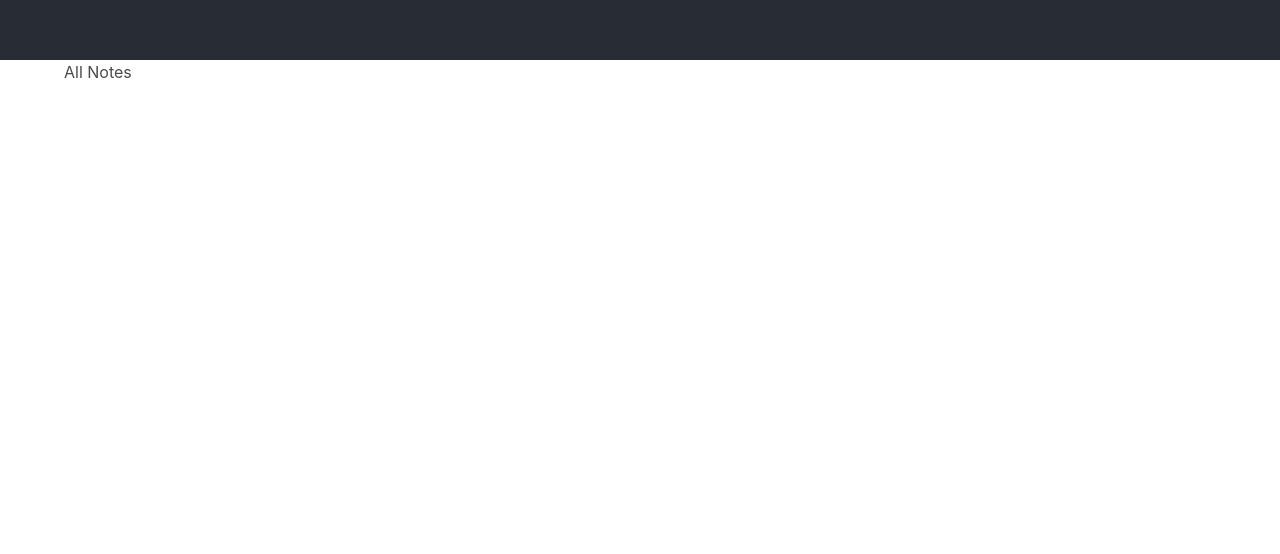
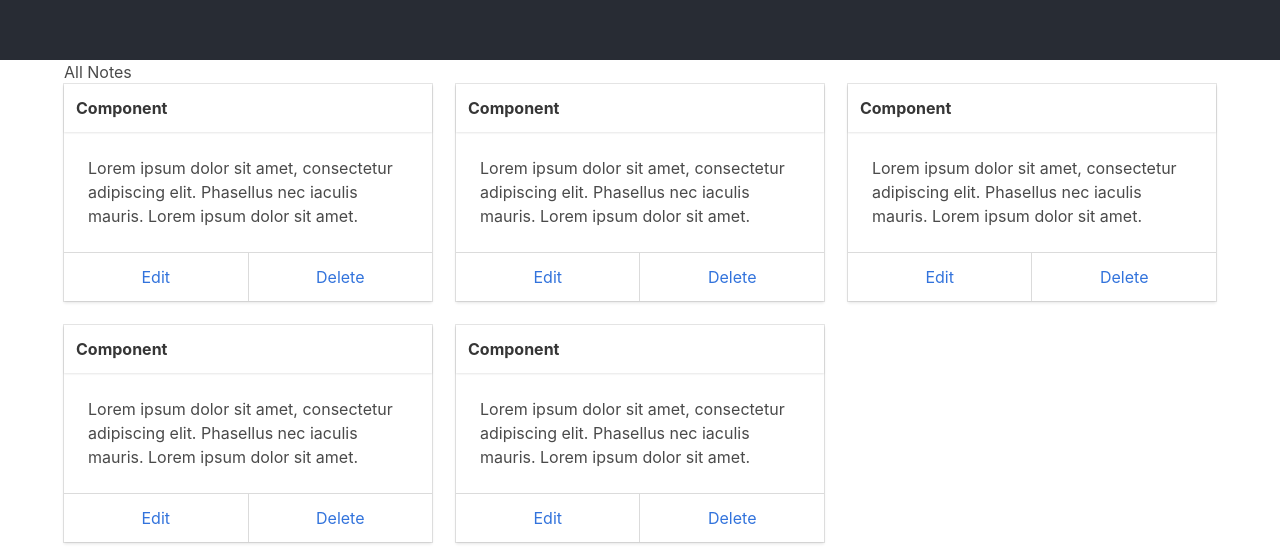
Before and after one commit to zedonora/noteapp-ui, a React (Create React App) app: page / in a window 1280 px wide. Shown: the part 740-1294 px from the top of the page. Before the commit the page ends 824 px from the top, so only its background shows below. Built offline with nearby package versions, Linux system fonts and the light colour scheme.

Commit message:
Allnotes ui added

```diff
--- a/src/AllNotes.js
+++ b/src/AllNotes.js
@@ -5,7 +5,37 @@ const AllNotes = () => {
   return (
     <div className="container m-t-20">
       <h1 className="page-title">All Notes</h1>
-      <div className="allnotes-page"></div>
+      <div className="allnotes-page">
+        <div className="columns is-multiline">
+          {data.length > 0
+            ? data.map((item, i) => (
+                <div className="column is-one-third" key={i}>
+                  <div className="card">
+                    <header className="card-header">
+                      <p className="card-header-title">Component</p>
+                    </header>
+                    <div className="card-content">
+                      <div className="content">
+                        Lorem ipsum dolor sit amet, consectetur adipiscing elit.
+                        Phasellus nec iaculis mauris. Lorem ipsum dolor sit
+                        amet.
+                        <br />
+                      </div>
+                    </div>
+                    <footer className="card-footer">
+                      <Link to={`note/${i}`} className="card-footer-item">
+                        Edit
+                      </Link>
+                      <a href="#" className="card-footer-item">
+                        Delete
+                      </a>
+                    </footer>
+                  </div>
+                </div>
+              ))
+            : "No Notes yet"}
+        </div>
+      </div>
     </div>
   );
 };
--- a/src/App.js
+++ b/src/App.js
@@ -23,10 +23,10 @@ function App() {
             <Link to="/" className="navbar-item">
               All Notes
             </Link>
+            <Link to="/newnote" className="navbar-item">
+              New Note
+            </Link>
           </div>
-          <Link to="/newnote" className="navbar-item">
-            New Note
-          </Link>
         </nav>
         <Route exact path="/" component={AllNotes} />
         <Route path="/newnote" component={NewNote} />
```
